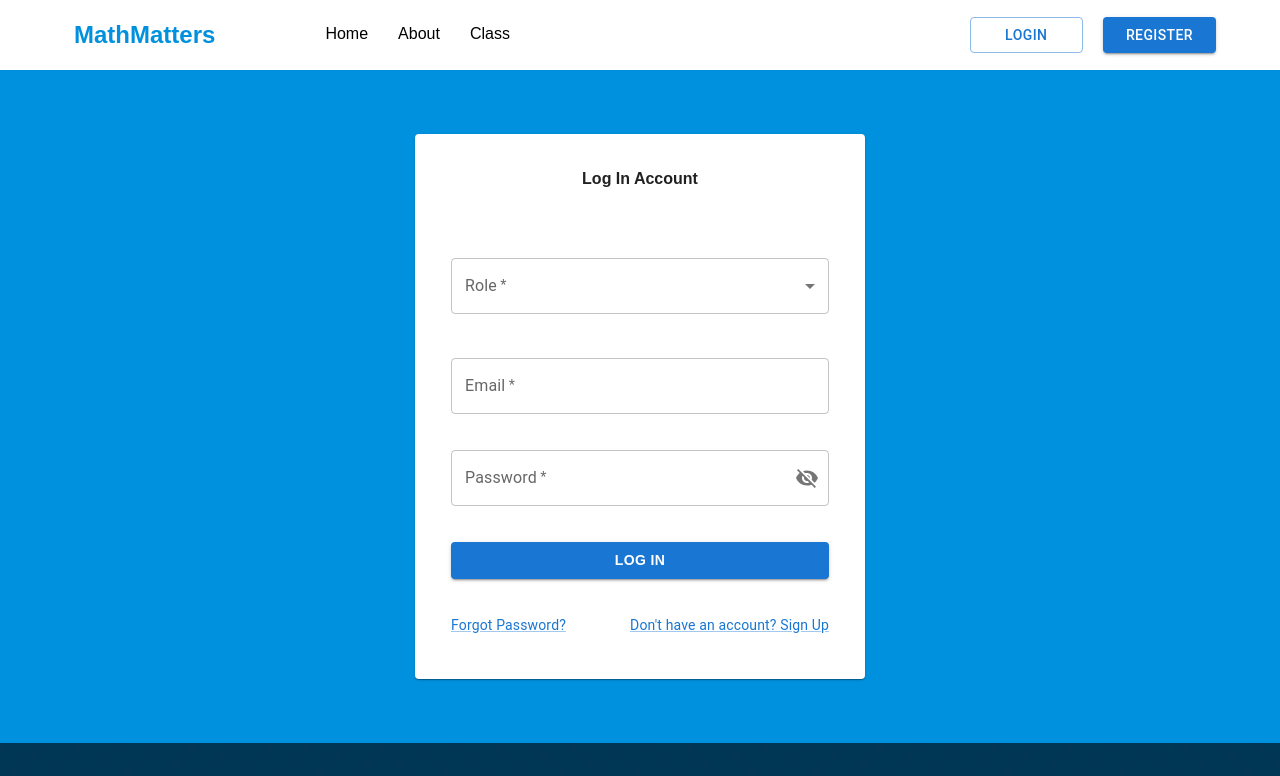
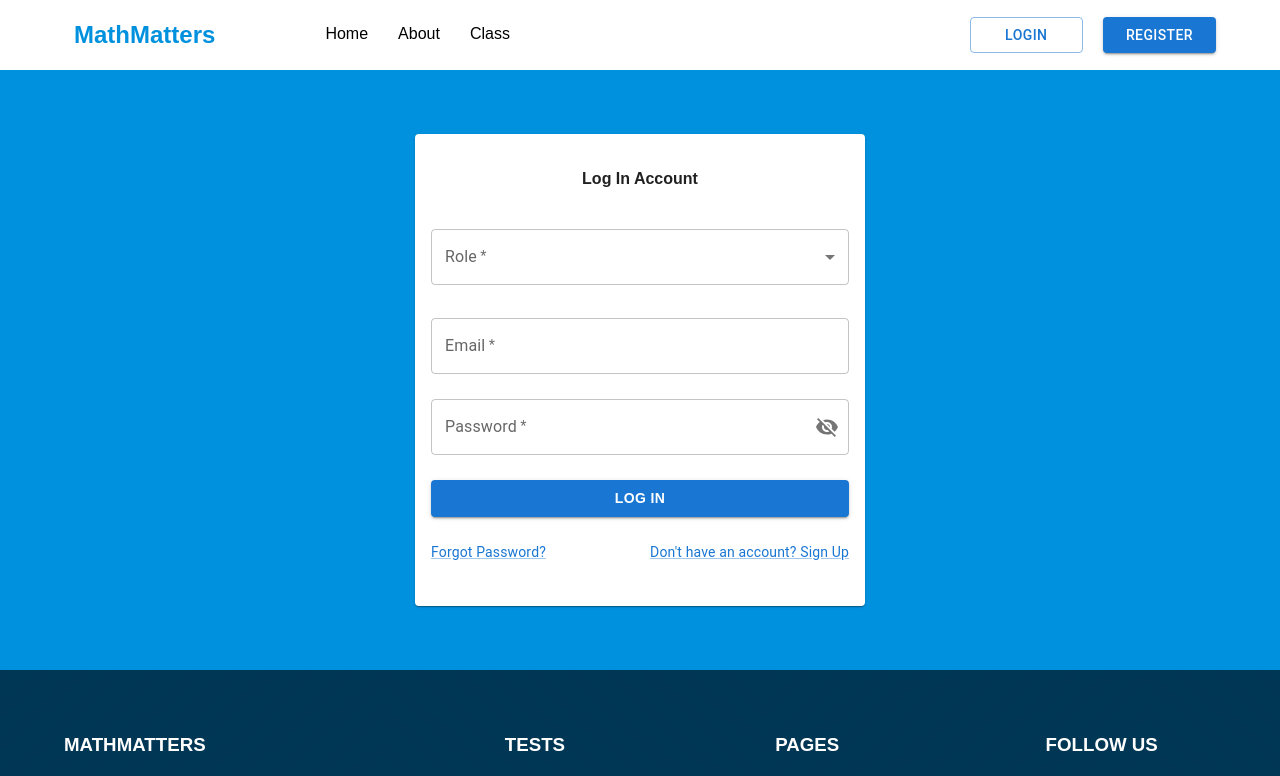
Before and after one commit to pauljor1499/react-cms, a React (Create React App) app: page /login in a window 1280 px wide. Shown: the top 776 px of the page. Built offline with nearby package versions, Linux system fonts and the light colour scheme.

Commit message:
update login page

```diff
--- a/src/components/main/login/Login.css
+++ b/src/components/main/login/Login.css
@@ -7,16 +7,16 @@
 
 .content-card {
     max-width: 450px;
-    padding: 20px;
+    padding: 20px 0;
     margin: auto;
+}
+
+.card-body {
+    display: flex;
+    flex-direction: column;
+    gap: 25px;
 }
 
 .card-title {
     text-align: center;
 }
-
-.content-actions {
-    display: flex;
-    flex-direction: column;
-    gap: 10px;
-}
--- a/src/components/main/login/Login.jsx
+++ b/src/components/main/login/Login.jsx
@@ -40,14 +40,10 @@ const Login = () => {
         <>
             <div className="login-page-content">
                 <Card className="content-card">
-                    <CardContent>
+                    <CardContent className="card-body">
                         <div className="card-title">
                             <h4>Log In Account</h4>
                         </div>
-                        <br />
-                        <br />
-                        <br />
-                        <div className="card-body">
                         <FormControl fullWidth required margin="normal">
                             <InputLabel id="demo-simple-select-helper-label">Role</InputLabel>
                             <Select value={role} onChange={handleRoleSelect} label="Role">
@@ -56,9 +52,7 @@ const Login = () => {
                             </Select>
                             {/* <FormHelperText>With label + helper text</FormHelperText> */}
                         </FormControl>
-                            <br />
-                            <br />
-                            <br />
+
                         <TextField
                             label="Email"
                             variant="outlined"
@@ -66,9 +60,7 @@ const Login = () => {
                             required
                             fullWidth
                         />
-                            <br />
-                            <br />
-                            <br />
+
                         <FormControl fullWidth required>
                             <InputLabel>Password</InputLabel>
                             <OutlinedInput
@@ -90,15 +82,11 @@ const Login = () => {
                                 }
                             />
                         </FormControl>
-                            <br />
-                            <br />
-                            <br />
+
                         <Button variant="contained" fullWidth>
                             <b>Log In</b>
                         </Button>
-                            <br />
-                            <br />
-                            <br />
+
                         <Grid container>
                             <Grid item xs>
                                 <Link component={ReactRouterLink} to="/forgot" variant="body2">
@@ -106,16 +94,11 @@ const Login = () => {
                                 </Link>
                             </Grid>
                             <Grid item>
-                                    <Link
-                                        component={ReactRouterLink}
-                                        to="/register"
-                                        variant="body2"
-                                    >
+                                <Link component={ReactRouterLink} to="/register" variant="body2">
                                     Don't have an account? Sign Up
                                 </Link>
                             </Grid>
                         </Grid>
-                        </div>
                     </CardContent>
                 </Card>
             </div>
```
Lines whose indentation alone changed are shown as unchanged.
